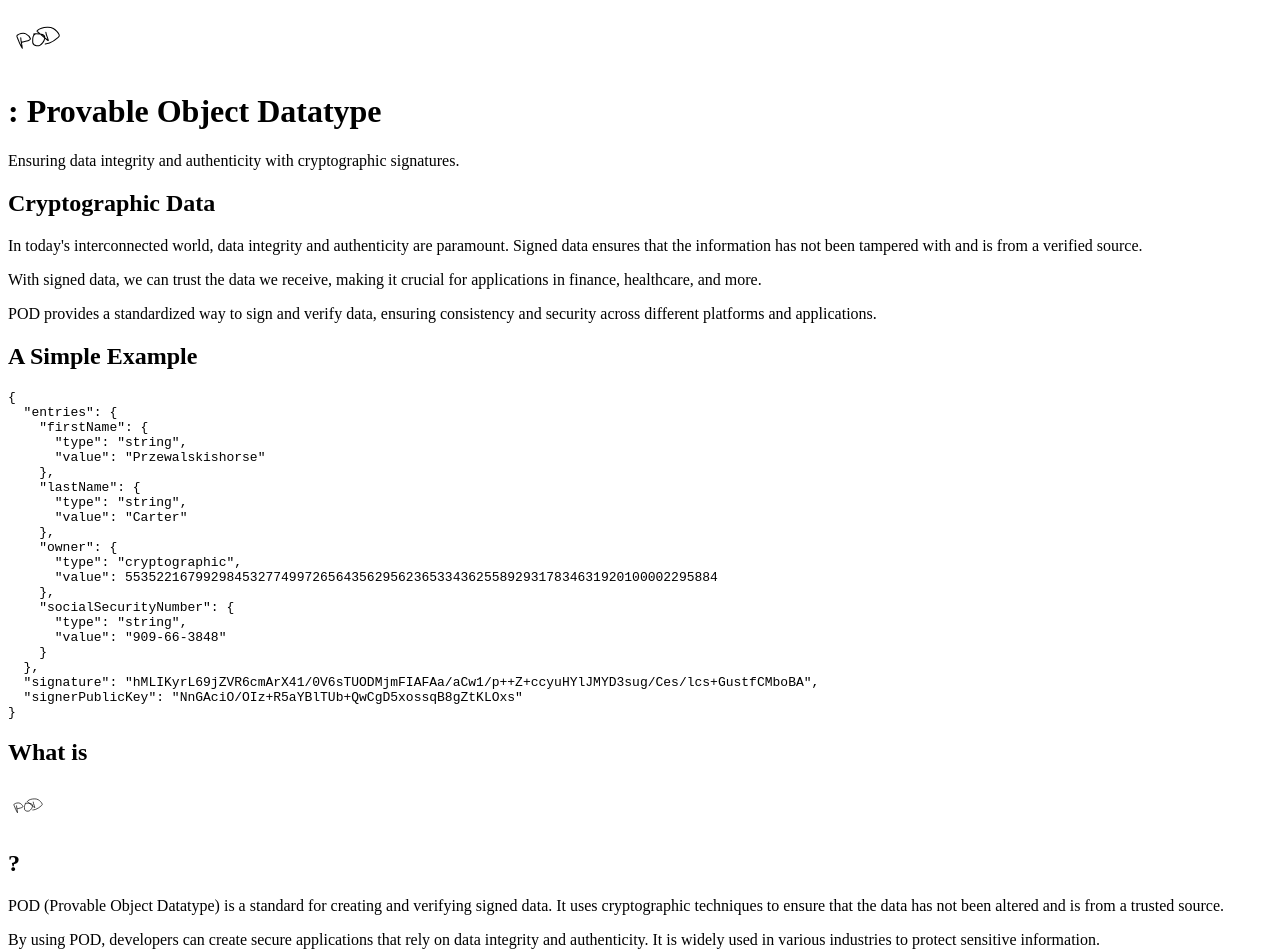
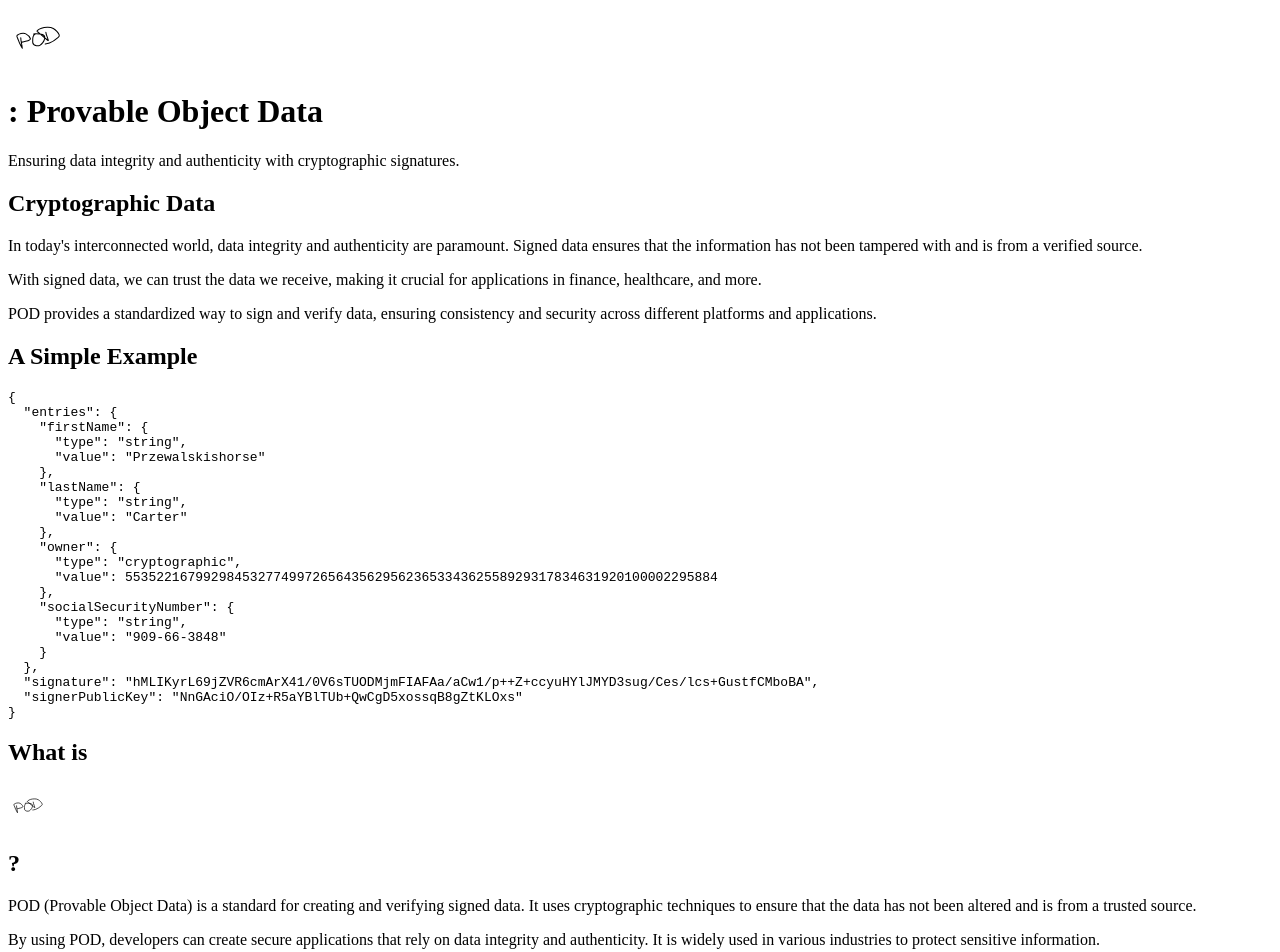
Before and after one commit to 0xPARC/pod.org, a Next.js app: page / in a window 1280 px wide. Shown: the top 952 px of the page. Built offline with nearby package versions, Linux system fonts and the light colour scheme.

Commit message:
fix pod abbreviation

```diff
--- a/app/layout.tsx
+++ b/app/layout.tsx
@@ -23,10 +23,10 @@ const supplyMono = localFont({
 });
 
 export const metadata: Metadata = {
-  title: "POD | A Standard for Signed Data",
+  title: "POD | Provable Object Data",
   description:
     // eslint-disable-next-line max-len
-    "POD is a standard for signed data",
+    "POD is a standard for Provable Object Data",
   icons: "/images/logos/pod.svg",
 };
 
@@ -41,7 +41,7 @@ export default function Layout({ children }: Props) {
             <div className="flex items-center justify-center mb-4">
               <Logo width="60" height="60" />
               <h1 className="text-4xl font-bold mb-4">
-                : Provable Object Datatype
+                : Provable Object Data
               </h1>
             </div>
             <p className="text-gray-600">
@@ -103,7 +103,7 @@ export default function Layout({ children }: Props) {
                 <h2 className="text-2xl font-bold">?</h2>
               </div>
               <p className="text-gray-700 mb-2">
-                POD (Provable Object Datatype) is a standard for creating and
+                POD (Provable Object Data) is a standard for creating and
                 verifying signed data. It uses cryptographic techniques to
                 ensure that the data has not been altered and is from a trusted
                 source.
--- a/app/page.tsx
+++ b/app/page.tsx
@@ -10,10 +10,10 @@ import { ContributeIcon } from "../src/icons/ContributeIcon";
 import { ChangelogIcon } from "../src/icons/ChangelogIcon";
 
 export const metadata: Metadata = {
-  title: "POD | A Standard for Signed Data",
+  title: "POD | Provable Object Data",
   description:
     // eslint-disable-next-line max-len
-    "POD is a standard for signed data",
+    "POD is a standard for Provable Object Data",
   icons: "/images/logos/pod.svg",
 };
 
```
